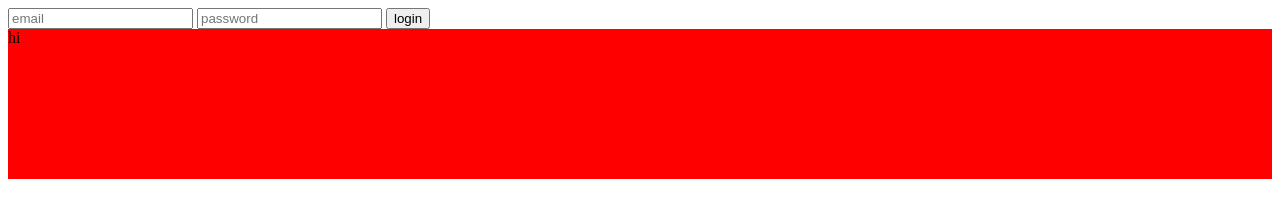
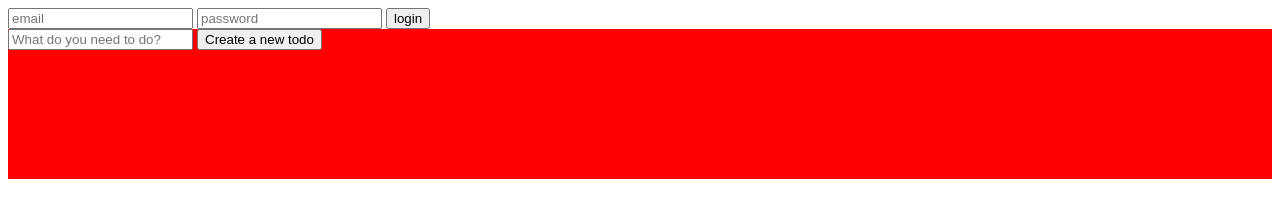
Before and after one commit to littleredninja/todo-app, a plain HTML site: page index.html in a window 1280 px wide. Drawn offline with Linux system fonts and the light colour scheme.

Commit message:
added todolist and create a new todo form

```diff
--- a/index.html
+++ b/index.html
@@ -16,9 +16,18 @@
 			<input id="login" type="submit" name="login" value="login">
 		</form>
 
+
 		<div id="todo-list">
-			hi
-		<div>
+			<div class="form">
+				<form id="new-todo-form">
+					<input id="new-todo" type="text" name="new-todo" placeholder="What do you need to do?">
+					<input id="new-todo-button" type="submit" name="new-todo-button" value="Create a new todo">
+				</form>
+ 		</div>
+
+ 		<div id="todo-done">
+
+ 		</div>
 
 
 
```
